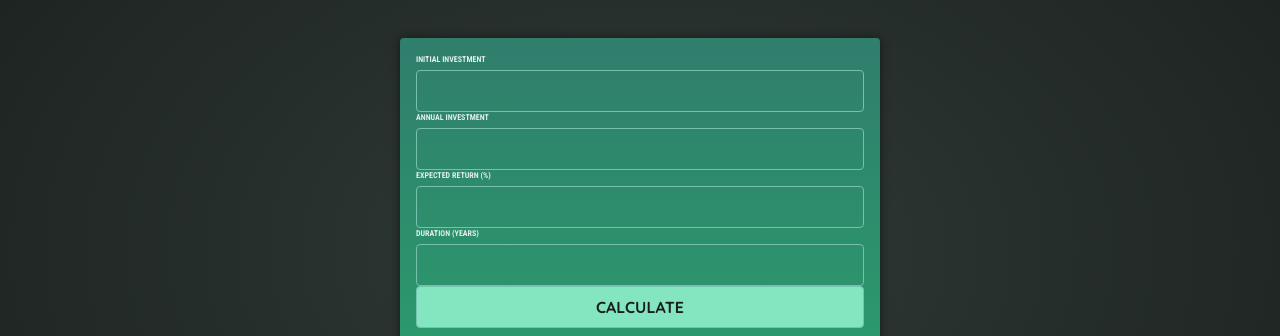
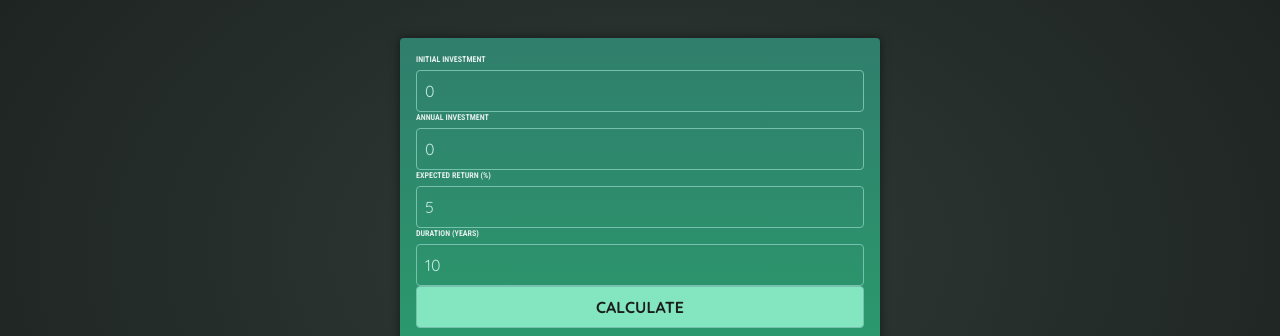
Before and after one commit to jimenezraul/investment-calculator, an Angular app: page / in a window 1280 px wide. Shown: the part 174-510 px from the top of the page. Built offline with nearby package versions, Linux system fonts and the light colour scheme.

Commit message:
Implement investment calculation feature with user input form

```diff
--- a/src/app/app.component.html
+++ b/src/app/app.component.html
@@ -1,2 +1,2 @@
 <app-header />
-<app-user-input />
+<app-user-input (calculate)="calculateInvestmentResults($event)" />
--- a/src/app/app.component.ts
+++ b/src/app/app.component.ts
@@ -1,6 +1,7 @@
 import { Component } from '@angular/core';
 import { HeaderComponent } from "./header/header.component";
 import { UserInputComponent } from "./user-input/user-input.component";
+import { type InputModel } from './user-input/input-model';
 
 @Component({
   selector: 'app-root',
@@ -8,4 +9,31 @@ import { UserInputComponent } from "./user-input/user-input.component";
   templateUrl: './app.component.html',
   imports: [HeaderComponent, UserInputComponent],
 })
-export class AppComponent {}
+export class AppComponent {
+
+  calculateInvestmentResults(data: InputModel) {
+    const { initialInvestment, duration, expectedReturn, annualInvestment } = data
+
+    const annualData = [];
+    let investmentValue = initialInvestment;
+
+    for (let i = 0; i < duration; i++) {
+      const year = i + 1;
+      const interestEarnedInYear = investmentValue * (expectedReturn / 100);
+      investmentValue += interestEarnedInYear + annualInvestment;
+      const totalInterest =
+        investmentValue - annualInvestment * year - initialInvestment;
+      annualData.push({
+        year: year,
+        interest: interestEarnedInYear,
+        valueEndOfYear: investmentValue,
+        annualInvestment: annualInvestment,
+        totalInterest: totalInterest,
+        totalAmountInvested: initialInvestment + annualInvestment * year,
+      });
+    }
+
+    console.log(annualData)
+  }
+
+}
--- /dev/null
+++ b/src/app/user-input/input-model.ts
@@ -0,0 +1,6 @@
+export interface InputModel {
+    initialInvestment: number,
+    duration: number,
+    annualInvestment: number,
+    expectedReturn: number
+}
--- a/src/app/user-input/user-input.component.html
+++ b/src/app/user-input/user-input.component.html
@@ -1,4 +1,4 @@
-<form>
+<form (ngSubmit)="onSubmit()">
     <div class="grid grid-cols-2 gap-4">
         <!-- Initial Investment -->
         <div>
@@ -9,6 +9,7 @@
                 id="initial-investment"
                 type="number"
                 name="initialInvestment"
+                [(ngModel)] = "initialInvestment"
                 required
                 class="mt-1 block w-full rounded-md border-gray-300 shadow-sm focus:border-blue-500 focus:ring-blue-500 sm:text-sm"
             />
@@ -23,6 +24,7 @@
                 id="annual-investment"
                 type="number"
                 name="annualInvestment"
+                [(ngModel)] = "annualInvestment"
                 required
                 class="mt-1 block w-full rounded-md border-gray-300 shadow-sm focus:border-blue-500 focus:ring-blue-500 sm:text-sm"
             />
@@ -37,6 +39,7 @@
                 id="expected-return"
                 type="number"
                 name="expectedReturn"
+                [(ngModel)] = "expectedReturn"
                 required
                 class="mt-1 block w-full rounded-md border-gray-300 shadow-sm focus:border-blue-500 focus:ring-blue-500 sm:text-sm"
             />
@@ -51,6 +54,7 @@
                 id="duration"
                 type="number"
                 name="duration"
+                [(ngModel)] = "duration"
                 required
                 class="mt-1 block w-full rounded-md border-gray-300 shadow-sm focus:border-blue-500 focus:ring-blue-500 sm:text-sm"
             />
--- a/src/app/user-input/user-input.component.ts
+++ b/src/app/user-input/user-input.component.ts
@@ -1,12 +1,28 @@
-import { Component } from '@angular/core';
+import { Component, EventEmitter, Output } from '@angular/core';
+import { FormsModule } from '@angular/forms';
+import { InputModel } from './input-model'
 
 @Component({
   selector: 'app-user-input',
   standalone: true,
-  imports: [],
+  imports: [FormsModule],
   templateUrl: './user-input.component.html',
   styleUrl: './user-input.component.css'
 })
 export class UserInputComponent {
+  @Output() calculate = new EventEmitter<InputModel>()
 
+  initialInvestment = "0"
+  annualInvestment = "0"
+  expectedReturn = "5"
+  duration = "10"
+
+  onSubmit() {
+    this.calculate.emit({
+      initialInvestment: +this.initialInvestment,
+      annualInvestment: +this.annualInvestment,
+      expectedReturn: +this.expectedReturn,
+      duration: +this.duration
+    })
+  }
 }
```
